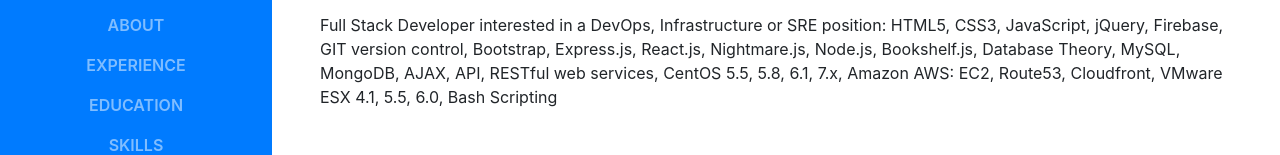
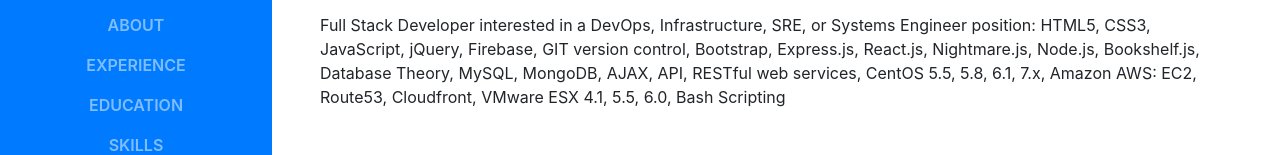
Before and after one commit to carlosalfonzo33/Carlos-Lopez-Portfolio, a website with bundled scripts: page index.html in a window 1280 px wide. Shown: the part 367-522 px from the top of the page. Built offline with nearby package versions, Linux system fonts and the light colour scheme; a web font is replaced by a local one.

Commit message:
another minor change in summary

```diff
--- a/index.html
+++ b/index.html
@@ -73,7 +73,7 @@
           <div class="subheading mb-5">16041 Liberty Street · San Leandro, CA 94578 · (650) 892-4597 ·
             <a href="mailto:carlos.alfonzo@gmail.com">carlos.alfonzo@gmail.com</a>
           </div>
-          <p class="mb-5">Full Stack Developer interested in a DevOps, Infrastructure or SRE position: HTML5, CSS3, JavaScript, jQuery, Firebase, GIT version control, Bootstrap, Express.js, React.js, Nightmare.js, Node.js, Bookshelf.js, Database Theory, MySQL, MongoDB, AJAX, API, RESTful web services, CentOS 5.5, 5.8, 6.1, 7.x, Amazon AWS: EC2, Route53, Cloudfront, VMware ESX 4.1, 5.5, 6.0, Bash Scripting</p>
+          <p class="mb-5">Full Stack Developer interested in a DevOps, Infrastructure, SRE, or Systems Engineer position: HTML5, CSS3, JavaScript, jQuery, Firebase, GIT version control, Bootstrap, Express.js, React.js, Nightmare.js, Node.js, Bookshelf.js, Database Theory, MySQL, MongoDB, AJAX, API, RESTful web services, CentOS 5.5, 5.8, 6.1, 7.x, Amazon AWS: EC2, Route53, Cloudfront, VMware ESX 4.1, 5.5, 6.0, Bash Scripting</p>
           <ul class="list-inline list-social-icons mb-0">
             <li class="list-inline-item">
               <a href="https://stackoverflow.com/users/7794877/carlos-a-lopez">
```
